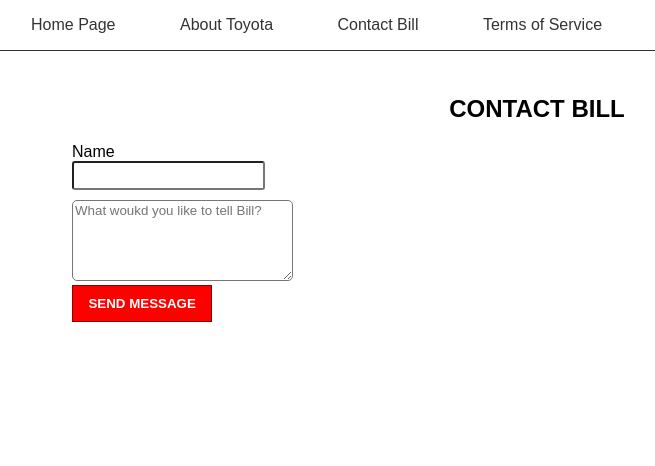
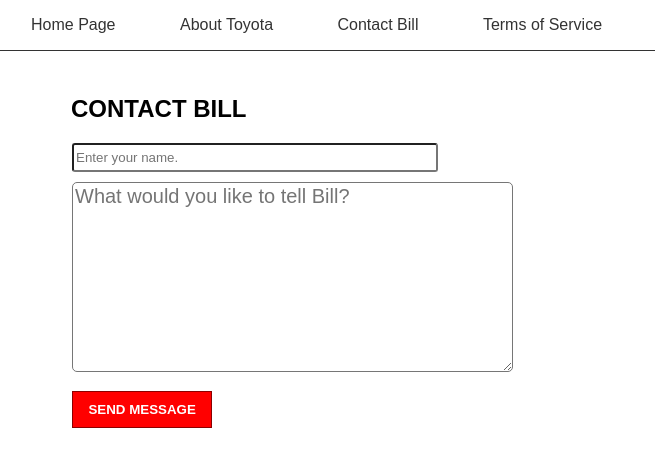
Before and after one commit to amartell2020/firstrepo, a plain HTML site: page contact.html in a window 1280 px wide. Shown: the whole page, without its empty margins (103-758 px from the left). Drawn offline with Linux system fonts and the light colour scheme.

Commit message:
modified form

```diff
--- a/contact.html
+++ b/contact.html
@@ -17,9 +17,8 @@
     <section class="contact-section">
       <h1>Contact Bill</h1>
       <form class="contact-form">
-      <label>Name</label><br>
-      <input type="text"><br>
-      <textarea rows="5" cols="25" placeholder="What woukd you like to tell Bill?"></textarea><br>
+      <input type="text" placeholder="Enter your name."><br>
+      <textarea rows="8" cols="35" placeholder="What would you like to tell Bill?"></textarea><br>
       <input type="submit" value="Send Message">
       </form>
     </section>
--- a/main.css
+++ b/main.css
@@ -5,6 +5,11 @@ body {
 
 .contact-section {
   padding: 75px;
+}
+
+.contact-section h1 {
+  text-align: left;
+  padding-left: 99px;
 }
 
 .contact-form {
@@ -28,12 +33,15 @@ body {
   border-radius: 5px;
   margin-top: 10px;
   font-family: sans-serif;
+  margin-bottom: 15px;
+  font-size: 20px;
 }
 
 .contact-form input[type="text"] {
 /* top, right, bottom, left */
   padding: 5px 10px 5px 2px;
   border-radius: 3px;
+  width: 350px;
 }
 
 .about-bill {
```
